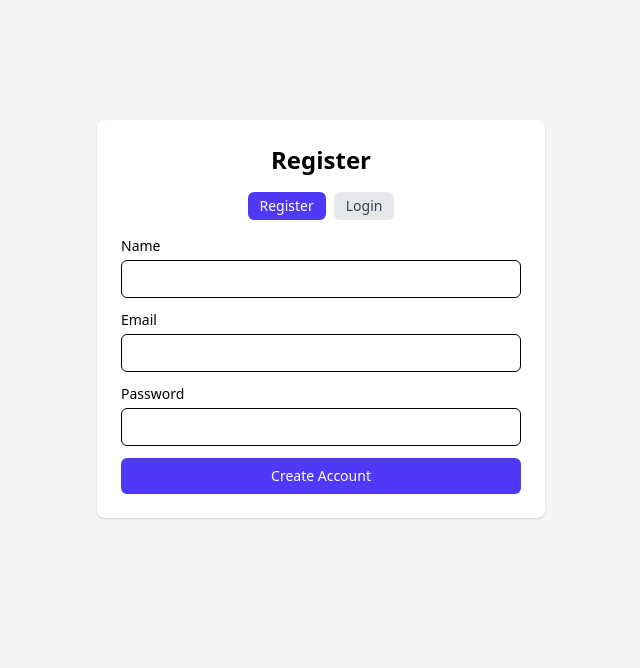
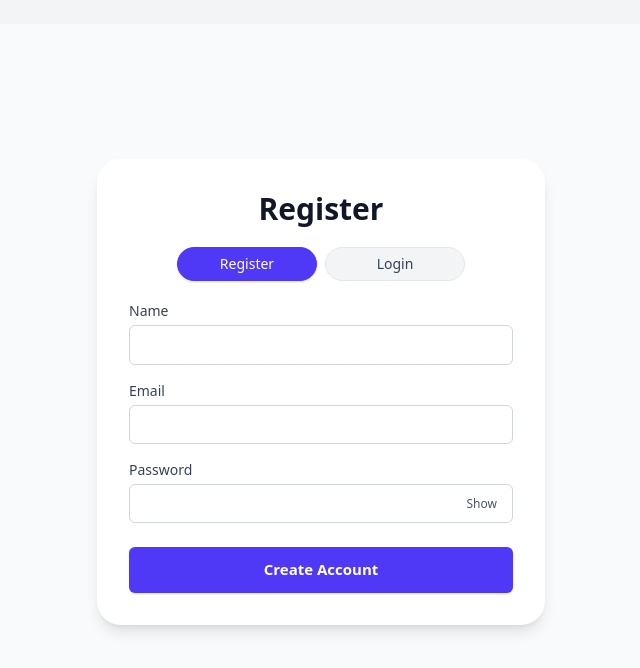
Before and after one commit to ash44444/task2-ecommerceproject, a React (Vite) app in the folder frontend/: page /#/auth in a window 1280 px wide. Shown: the top 668 px of the page, without its empty margins (319-959 px from the left). Built offline with nearby package versions, Linux system fonts and the light colour scheme; no server answers.

Commit message:
Enhance Auth component with password toggle and error states
Added password visibility toggle and improved error handling.

```diff
--- a/frontend/src/pages/Auth.jsx
+++ b/frontend/src/pages/Auth.jsx
@@ -13,14 +13,17 @@ export default function Auth() {
     () => !!localStorage.getItem("userName")
   );
 
+  const [showPassword, setShowPassword] = useState(false);
+  const [fieldErrors, setFieldErrors] = useState({});
+
   const navigate = useNavigate();
 
+  // 🔹 Sync localStorage user with UI
   useEffect(() => {
     const handleUpdate = () => {
-      setIsLoggedIn(!!localStorage.getItem("userName"));
-      if (!localStorage.getItem("userName")) {
-        setMe(null);
-      }
+      const userName = localStorage.getItem("userName");
+      setIsLoggedIn(!!userName);
+      if (!userName) setMe(null);
     };
 
     window.addEventListener("userNameUpdated", handleUpdate);
@@ -33,25 +36,25 @@ export default function Auth() {
   }, []);
 
   const handleChange = (e) => {
-    setForm((prev) => ({ ...prev, [e.target.name]: e.target.value }));
+    const { name, value } = e.target;
+    setForm((prev) => ({ ...prev, [name]: value }));
+    setFieldErrors((prev) => ({ ...prev, [name]: undefined }));
   };
 
   const saveUserToLocal = (user) => {
     if (!user) return;
     localStorage.setItem("userName", user.name);
-    if (user.role) {
-      localStorage.setItem("userRole", user.role);
-    } else {
-      localStorage.setItem("userRole", "user");
-    }
+    localStorage.setItem("userRole", user.role || "user");
     setIsLoggedIn(true);
     window.dispatchEvent(new Event("userNameUpdated"));
   };
 
-  // 🔹 REGISTER: sirf register karega, login nahi
+  // 🔹 REGISTER
   const handleRegister = async (e) => {
     e.preventDefault();
     setMessage("");
+    setFieldErrors({});
+
     try {
       const res = await axiosClient.post("/auth/register", {
         name: form.name,
@@ -59,40 +62,62 @@ export default function Auth() {
         password: form.password,
       });
 
-      //  Sirf success message + login tab
       setMessage(res.data.message || "Registered successfully, please login.");
       setMode("login");
-
-      // optional: form clear karna ho to
       setForm({ name: "", email: form.email, password: "" });
     } catch (err) {
-      setMessage(
-        err.response?.data?.message || "Something went wrong in register"
-      );
+      const data = err.response?.data || {};
+      const msg = data.message || "Something went wrong in register";
+
+      if (data.errors && typeof data.errors === "object") {
+        setFieldErrors(data.errors);
+        setMessage("Please fix the highlighted fields.");
+      } else {
+        const lower = msg.toLowerCase();
+        const fe = {};
+        if (lower.includes("name")) fe.name = msg;
+        if (lower.includes("email")) fe.email = msg;
+        if (lower.includes("password")) fe.password = msg;
+        setFieldErrors(fe);
+        setMessage(msg);
+      }
     }
   };
 
-  // 🔹 LOGIN: yahan se hi actual login + redirect hoga
+  // 🔹 LOGIN
   const handleLogin = async (e) => {
     e.preventDefault();
     setMessage("");
+    setFieldErrors({});
+
     try {
       const res = await axiosClient.post("/auth/login", {
         email: form.email,
         password: form.password,
       });
+
       setMessage(res.data.message || "Login successful");
 
       const meRes = await axiosClient.get("/auth/me");
       setMe(meRes.data.user);
       saveUserToLocal(meRes.data.user);
 
-      //  Login ke baad HOME par redirect
       navigate("/");
     } catch (err) {
-      setMessage(
-        err.response?.data?.message || "Something went wrong in login"
-      );
+      const data = err.response?.data || {};
+      const msg = data.message || "Something went wrong in login";
+
+      if (data.errors && typeof data.errors === "object") {
+        setFieldErrors(data.errors);
+        setMessage("Please fix the highlighted fields.");
+      } else {
+        const lower = msg.toLowerCase();
+        const fe = {};
+        if (lower.includes("email")) fe.email = msg;
+        if (lower.includes("password")) fe.password = msg;
+        setFieldErrors(fe);
+        setMessage(msg);
+      }
     }
   };
 
@@ -106,7 +131,6 @@ export default function Auth() {
       setMe(null);
       setIsLoggedIn(false);
       window.dispatchEvent(new Event("userNameUpdated"));
-      // (optional) navigate("/auth");
     } catch (err) {
       setMessage(
         err.response?.data?.message || "Something went wrong in logout"
@@ -129,108 +153,162 @@ export default function Auth() {
     }
   };
 
+  const switchMode = (nextMode) => {
+    setMode(nextMode);
+    setMessage("");
+    setFieldErrors({});
+  };
+
   return (
-    <div className="bg-white shadow rounded-lg p-6 max-w-md mx-auto mt-24">
-      <h2 className="text-2xl font-bold mb-4 text-center">
+    <div className="min-h-[calc(100vh-4rem)] flex items-center justify-center bg-gray-50 px-3 sm:px-4 md:px-6 py-6 sm:py-10">
+      <div className="w-full max-w-md bg-white shadow-md sm:shadow-lg rounded-2xl sm:rounded-3xl p-5 sm:p-6 md:p-8">
+        <h2 className="text-xl sm:text-2xl md:text-3xl font-bold mb-4 sm:mb-5 text-center text-gray-900">
           {mode === "register" ? "Register" : "Login"}
         </h2>
 
-      <div className="flex justify-center gap-2 mb-4">
+        {/* Toggle buttons */}
+        <div className="flex justify-center gap-2 mb-5">
           <button
-          className={`px-3 py-1 rounded-md text-sm ${
+            className={`flex-1 max-w-[140px] px-3 py-1.5 rounded-full text-xs sm:text-sm border transition ${
               mode === "register"
-              ? "bg-indigo-600 text-white"
-              : "bg-gray-200 text-gray-700"
+                ? "bg-indigo-600 text-white border-indigo-600 shadow-sm"
+                : "bg-gray-100 text-gray-700 border-gray-200"
             }`}
-          onClick={() => setMode("register")}
+            onClick={() => switchMode("register")}
           >
             Register
           </button>
           <button
-          className={`px-3 py-1 rounded-md text-sm ${
+            className={`flex-1 max-w-[140px] px-3 py-1.5 rounded-full text-xs sm:text-sm border transition ${
               mode === "login"
-              ? "bg-indigo-600 text-white"
-              : "bg-gray-200 text-gray-700"
+                ? "bg-indigo-600 text-white border-indigo-600 shadow-sm"
+                : "bg-gray-100 text-gray-700 border-gray-200"
             }`}
-          onClick={() => setMode("login")}
+            onClick={() => switchMode("login")}
           >
             Login
           </button>
         </div>
 
+        {/* FORM */}
         <form
           onSubmit={mode === "register" ? handleRegister : handleLogin}
-        className="space-y-3"
+          className="space-y-3 sm:space-y-4"
         >
+          {/* NAME (only on register) */}
           {mode === "register" && (
             <div>
-            <label className="block text-sm font-medium mb-1">Name</label>
+              <label className="block text-xs sm:text-sm font-medium mb-1 text-gray-700">
+                Name
+              </label>
               <input
                 name="name"
                 type="text"
-              className="w-full border rounded-md px-3 py-2 text-sm focus:outline-none focus:ring-2 focus:ring-indigo-500"
+                className={`w-full border rounded-md px-3 py-2 text-sm sm:text-[15px] focus:outline-none focus:ring-2 focus:ring-indigo-500 ${
+                  fieldErrors.name ? "border-red-500" : "border-gray-300"
+                }`}
                 value={form.name}
                 onChange={handleChange}
                 required={mode === "register"}
               />
+              {fieldErrors.name && (
+                <p className="text-[11px] sm:text-xs text-red-600 mt-1">
+                  {fieldErrors.name}
+                </p>
+              )}
             </div>
           )}
 
+          {/* EMAIL */}
           <div>
-          <label className="block text-sm font-medium mb-1">Email</label>
+            <label className="block text-xs sm:text-sm font-medium mb-1 text-gray-700">
+              Email
+            </label>
             <input
               name="email"
               type="email"
-            className="w-full border rounded-md px-3 py-2 text-sm focus:outline-none focus:ring-2 focus:ring-indigo-500"
+              className={`w-full border rounded-md px-3 py-2 text-sm sm:text-[15px] focus:outline-none focus:ring-2 focus:ring-indigo-500 ${
+                fieldErrors.email ? "border-red-500" : "border-gray-300"
+              }`}
               value={form.email}
               onChange={handleChange}
               required
             />
+            {fieldErrors.email && (
+              <p className="text-[11px] sm:text-xs text-red-600 mt-1">
+                {fieldErrors.email}
+              </p>
+            )}
           </div>
 
+          {/* PASSWORD + SHOW/HIDE */}
           <div>
-          <label className="block text-sm font-medium mb-1">Password</label>
+            <label className="block text-xs sm:text-sm font-medium mb-1 text-gray-700">
+              Password
+            </label>
+            <div className="relative">
               <input
                 name="password"
-            type="password"
-            className="w-full border rounded-md px-3 py-2 text-sm focus:outline-none focus:ring-2 focus:ring-indigo-500"
+                type={showPassword ? "text" : "password"}
+                className={`w-full border rounded-md pl-3 pr-16 py-2 text-sm sm:text-[15px] focus:outline-none focus:ring-2 focus:ring-indigo-500 ${
+                  fieldErrors.password ? "border-red-500" : "border-gray-300"
+                }`}
                 value={form.password}
                 onChange={handleChange}
                 required
               />
+              <button
+                type="button"
+                onClick={() => setShowPassword((prev) => !prev)}
+                className="absolute inset-y-0 right-2 flex items-center px-2 text-[11px] sm:text-xs font-medium text-gray-600 hover:text-indigo-600"
+              >
+                {showPassword ? "Hide" : "Show"}
+              </button>
+            </div>
+            {fieldErrors.password && (
+              <p className="text-[11px] sm:text-xs text-red-600 mt-1">
+                {fieldErrors.password}
+              </p>
+            )}
           </div>
 
+          {/* SUBMIT */}
           <button
             type="submit"
-          className="w-full bg-indigo-600 text-white py-2 rounded-md text-sm font-medium hover:bg-indigo-700"
+            className="w-full mt-1 sm:mt-2 bg-indigo-600 text-white py-2.5 sm:py-3 rounded-md text-sm sm:text-[15px] font-semibold hover:bg-indigo-700 active:scale-[0.98] transition shadow-sm"
           >
             {mode === "register" ? "Create Account" : "Login"}
           </button>
         </form>
 
+        {/* Authenticated actions */}
         {isLoggedIn && (
-        <div className="mt-4 flex flex-col gap-2">
+          <div className="mt-4 sm:mt-5 flex flex-col gap-2">
             <button
               onClick={fetchMe}
-            className="w-full bg-gray-100 text-gray-800 py-2 rounded-md text-sm hover:bg-gray-200"
+              className="w-full bg-gray-100 text-gray-800 py-2 rounded-md text-xs sm:text-sm hover:bg-gray-200"
             >
               Get My Profile (/auth/me)
             </button>
             <button
               onClick={handleLogout}
-            className="w-full bg-red-100 text-red-700 py-2 rounded-md text-sm hover:bg-red-200"
+              className="w-full bg-red-100 text-red-700 py-2 rounded-md text-xs sm:text-sm hover:bg-red-200"
             >
               Logout
             </button>
           </div>
         )}
 
+        {/* Global message */}
         {message && (
-        <p className="mt-3 text-center text-sm text-gray-700">{message}</p>
+          <p className="mt-3 text-center text-xs sm:text-sm text-gray-700">
+            {message}
+          </p>
         )}
 
+        {/* Debug / profile view */}
         {me && (
-        <div className="mt-4 text-sm bg-gray-50 rounded-md p-3">
+          <div className="mt-4 text-xs sm:text-sm bg-gray-50 rounded-md p-3 sm:p-4">
             <p className="font-semibold mb-1">Current User:</p>
             <p>Name: {me.name}</p>
             <p>Email: {me.email}</p>
@@ -238,5 +316,6 @@ export default function Auth() {
           </div>
         )}
       </div>
+    </div>
   );
 }
```
Lines whose indentation alone changed are shown as unchanged.
